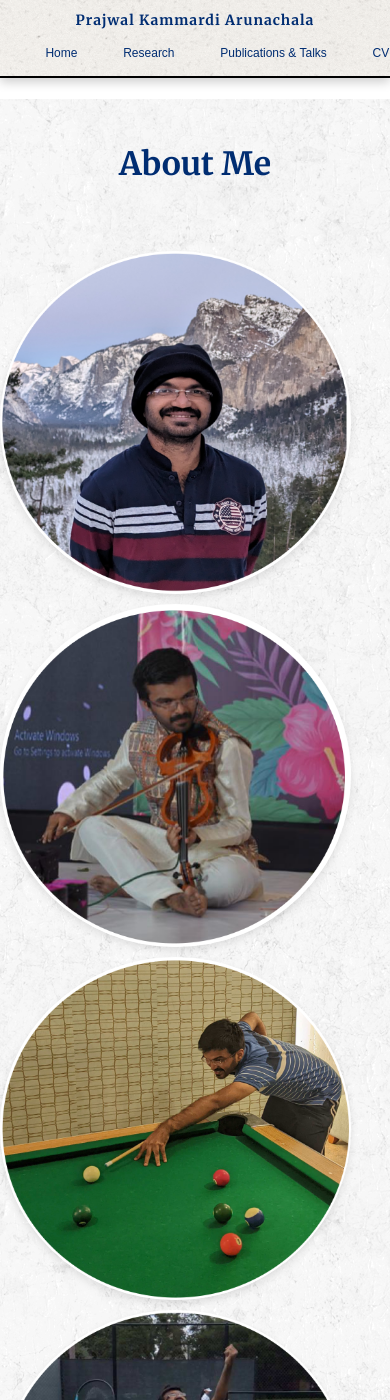
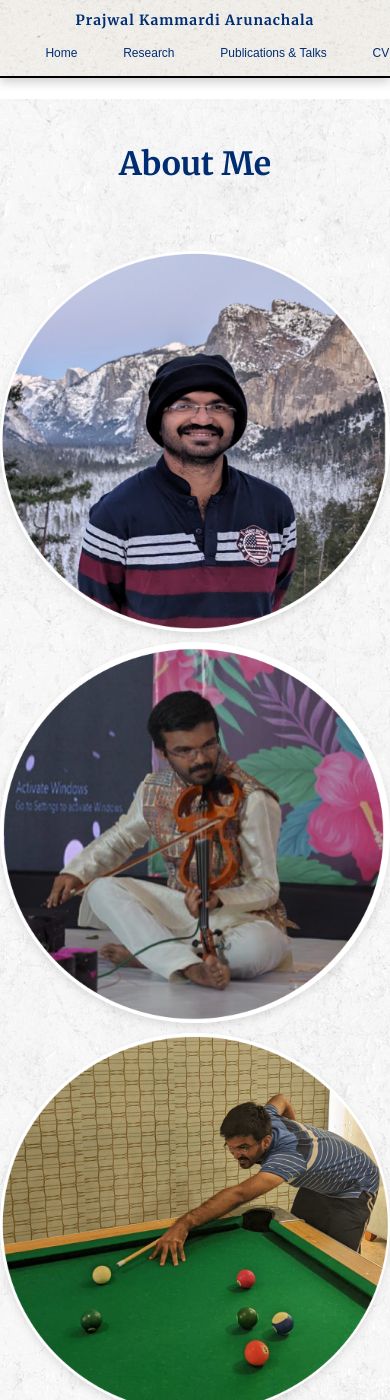
Before and after one commit to prajwalka/prajwalka.github.io, a Jekyll site: the page built from about.md, in a window 390 px wide and 1400 px high. Built offline with Jekyll 4.4.1, drawn with Linux system fonts in a browser that asks for light colours; some web fonts are replaced.

Commit message:
making it scalable

```diff
--- a/assets/style.css
+++ b/assets/style.css
@@ -582,7 +582,7 @@ main a:active {
 /* Phones */
 @media (max-width: 480px) {
   .image-row img {
-    width: 90%; /* 1 per row on phones */
+    width: 100%; /* 1 per row on phones */
     justify-content: center;
   }
 }
```
